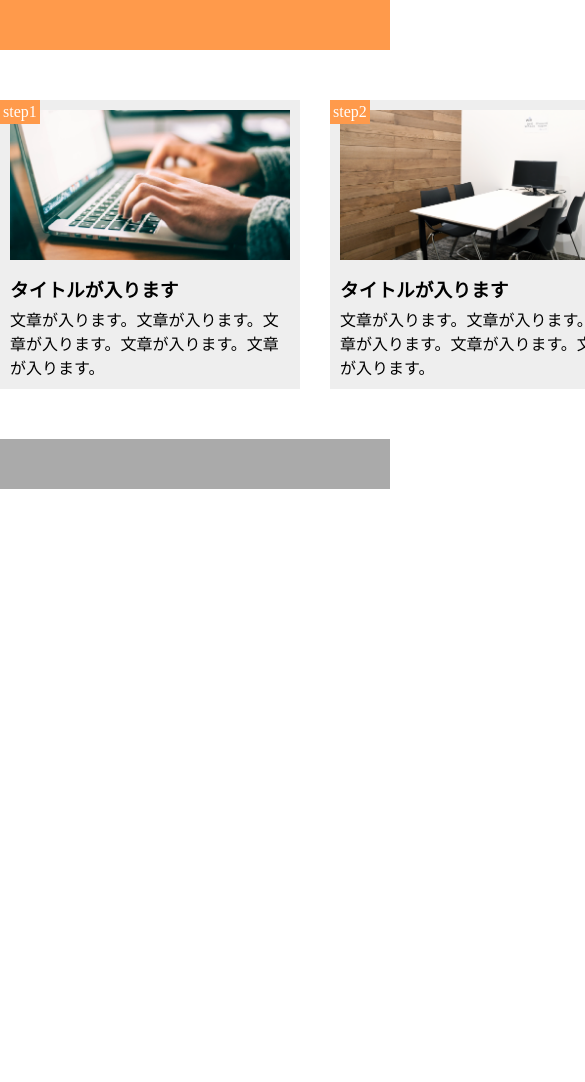
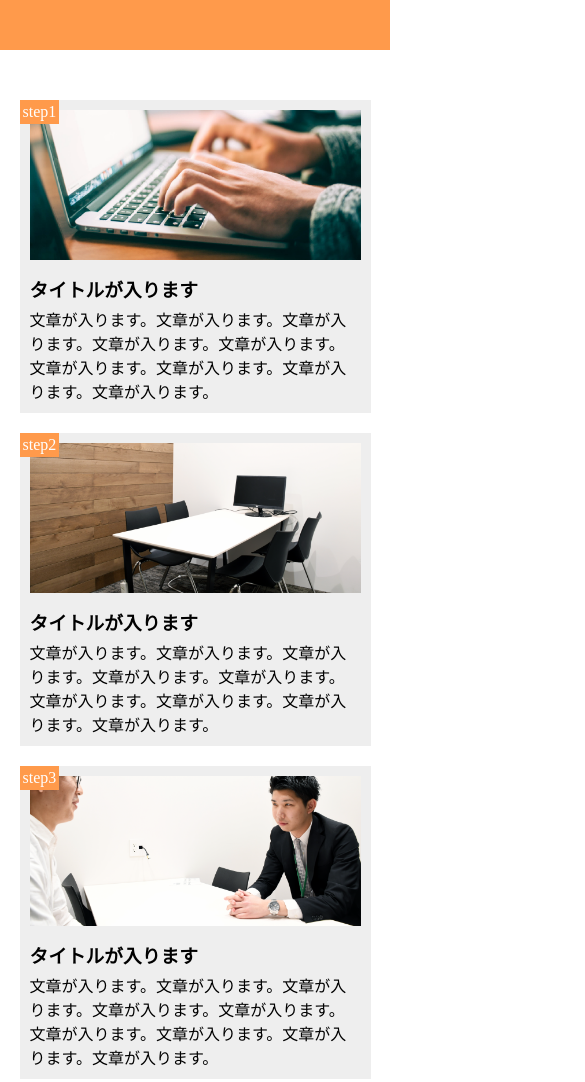
Before and after one commit to minht04/1-10, a plain HTML site: page index.html in a window 390 px wide. Shown: the top 1082 px of the page, 585 px wide, since content can reach past the window. Before the commit the page ends 844 px from the top, so only its background shows below. Drawn offline with Linux system fonts and the light colour scheme.

Commit message:
Initial Commit

```diff
--- a/index.html
+++ b/index.html
@@ -2,9 +2,9 @@
 <html lang="ja">
   <head>
     <meta class="UTF-8" />
-
+    <meta name="viewport" content="width-device-width,initial-scale=1.0">
     <link rel="stylesheet" href="style.css" />
-    <title>9章演習</title>
+    <title>10章課題</title>
   </head>
 
   <body>
@@ -17,7 +17,7 @@
         <span class="num">step1</span>
         <h3 class="title">タイトルが入ります</h3>
         <p class="text">
-          文章が入ります。文章が入ります。文章が入ります。文章が入ります。文章が入ります。
+          文章が入ります。文章が入ります。文章が入ります。文章が入ります。文章が入ります。文章が入ります。文章が入ります。文章が入ります。文章が入ります。
         </p>
       </div>
 
@@ -26,7 +26,7 @@
         <span class="num">step2</span>
         <h3 class="title">タイトルが入ります</h3>
         <p class="text">
-          文章が入ります。文章が入ります。文章が入ります。文章が入ります。文章が入ります。
+          文章が入ります。文章が入ります。文章が入ります。文章が入ります。文章が入ります。文章が入ります。文章が入ります。文章が入ります。文章が入ります。
         </p>
       </div>
 
@@ -35,7 +35,7 @@
         <span class="num">step3</span>
         <h3 class="title">タイトルが入ります</h3>
         <p class="text">
-          文章が入ります。文章が入ります。文章が入ります。文章が入ります。文章が入ります。
+          文章が入ります。文章が入ります。文章が入ります。文章が入ります。文章が入ります。文章が入ります。文章が入ります。文章が入ります。文章が入ります。
         </p>
       </div>
     </main>
--- a/style.css
+++ b/style.css
@@ -60,8 +60,36 @@ main {
   margin: 15px 0 5px;
 }
 
-
 footer {
   height: 50px;
   background-color: #aaaaaa;
 }
+
+@media screen and (max-width: 768px) {
+  main {
+    width: 100%;
+    display: block;
+  }
+
+  .box {
+    width: 90%;
+    margin: 0 0 20px 40px;
+  }
+}
+
+@media screen and (max-width: 425px) {
+  main {
+    width: 100%;
+    display: block;
+  }
+
+  .box {
+    width: 90%;
+    margin-right: auto;
+    margin-left: auto;
+  }
+
+  .box:last-child {
+    margin-right: auto;
+  }
+}
```
Also changed, not shown: 1 other file.
